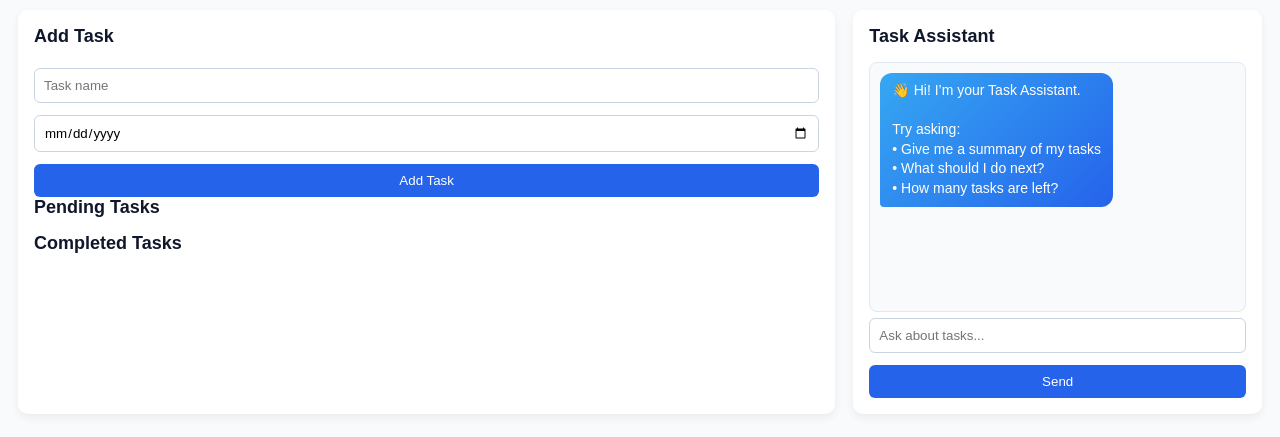
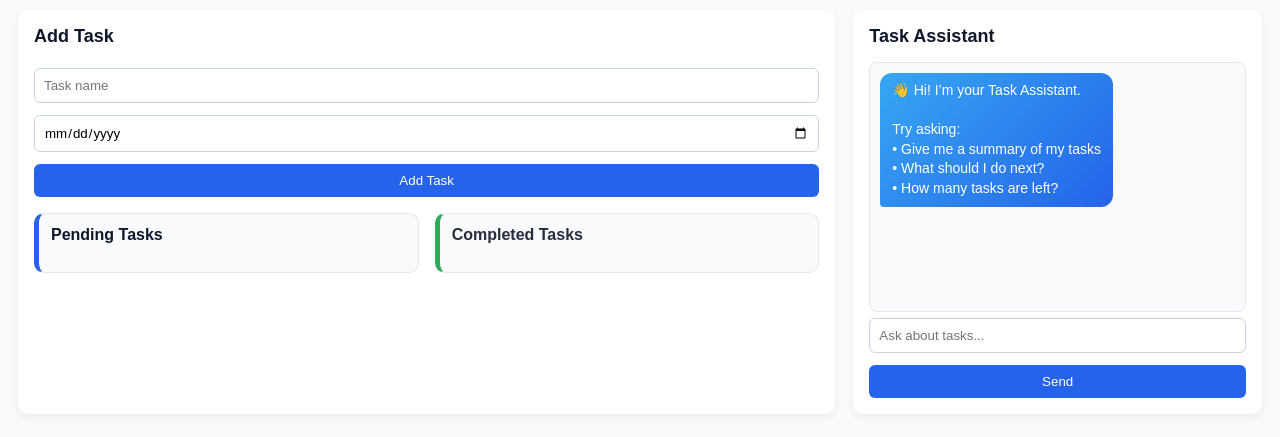
Before and after one commit to strange-exe/task-ai, a Flask app: page / in a window 1280 px wide. Shown: the part 247-684 px from the top of the page. Run offline with Flask 3, Linux system fonts and the light colour scheme; data that the repository does not hold is empty.

Commit message:
better structure

```diff
--- a/templates/index.html
+++ b/templates/index.html
@@ -11,7 +11,6 @@
     <h1>TaskMate</h1>
     <p>Task Monitoring System</p>
 </header>
-
 <div class="stats">
     <div class="stat-card">
         <span id="totalCount">0</span>
@@ -26,18 +25,22 @@
         <p>Completed</p>
     </div>
 </div>
-
 <div class="main">
     <div class="panel">
         <h2>Add Task</h2>
         <input id="taskName" placeholder="Task name">
         <input id="taskDeadline" type="date">
         <button onclick="addTask()">Add Task</button>
-        <h2 class="section-title pending-title">Pending Tasks</h2>
-        <div id="pendingTasks" class="task-section pending-section"></div>
-
-        <h2 class="section-title completed-title" onclick="toggleCompleted()">Completed Tasks</h2>
-        <div id="completedTasks" class="task-section completed-section"></div>
+        <div class="task-sections">
+            <div class="task-card-section pending-section">
+                <h3>Pending Tasks</h3>
+                <div id="pendingTasks"></div>
+            </div>
+            <div class="task-card-section completed-section">
+                <h3>Completed Tasks</h3>
+                <div id="completedTasks"></div>
+            </div>
+        </div>
     </div>
     <div class="panel">
         <h2>Task Assistant</h2>
```
